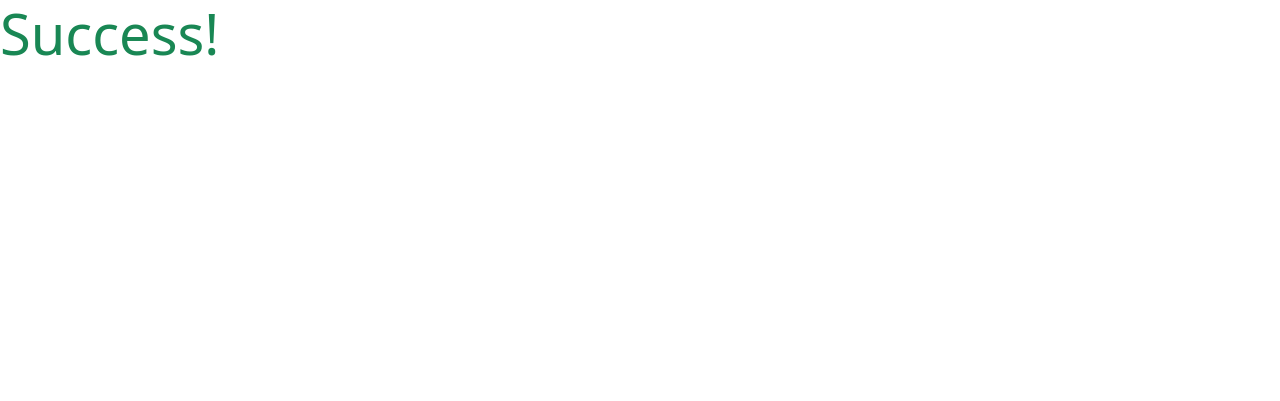
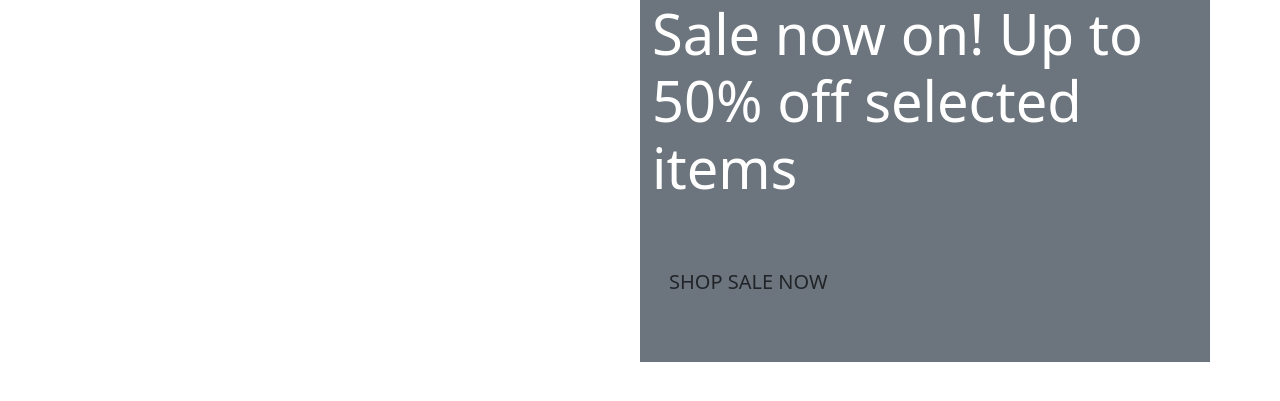
Before and after one commit to oliviatatum/happyhomeplants, a Django app: page / in a window 1280 px wide. Shown: the top 401 px of the page. Run offline with Django 3.2, Linux system fonts and the light colour scheme; some libraries are stand-ins or nearby versions.

Commit message:
added homepage content

```diff
--- a/home/templates/home/index.html
+++ b/home/templates/home/index.html
@@ -1,6 +1,29 @@
 {% extends "base.html" %}
 {% load static %}
 
+{% block page_header %}
+    <div class="container-header">
+        <div class="row">
+            <div class="col">
+
+            </div>
+        </div>
+    </div>
+
+{% endblock %}
+
+
 {% block content %}
-    <h1 class="display-4 text-success">Success!</h1>
+
+    <div class="container h-100">
+        <div class="row h-100">
+            <div class="sale-now-on col-7 offset-5 col-md-6 offset-6 my-auto bg-secondary">
+                <h1 class="display-4 logo-font text-white" >Sale now on! Up to 50% off selected items</h1>
+                <div class="my-5">
+                    <h4> <a href="" class="btn btn-lg rounded-0 text-uppercase py-3"> Shop sale now</a></h4>
+                </div>
+            </div>
+        </div>
+    </div>
+
 {% endblock %}
```
